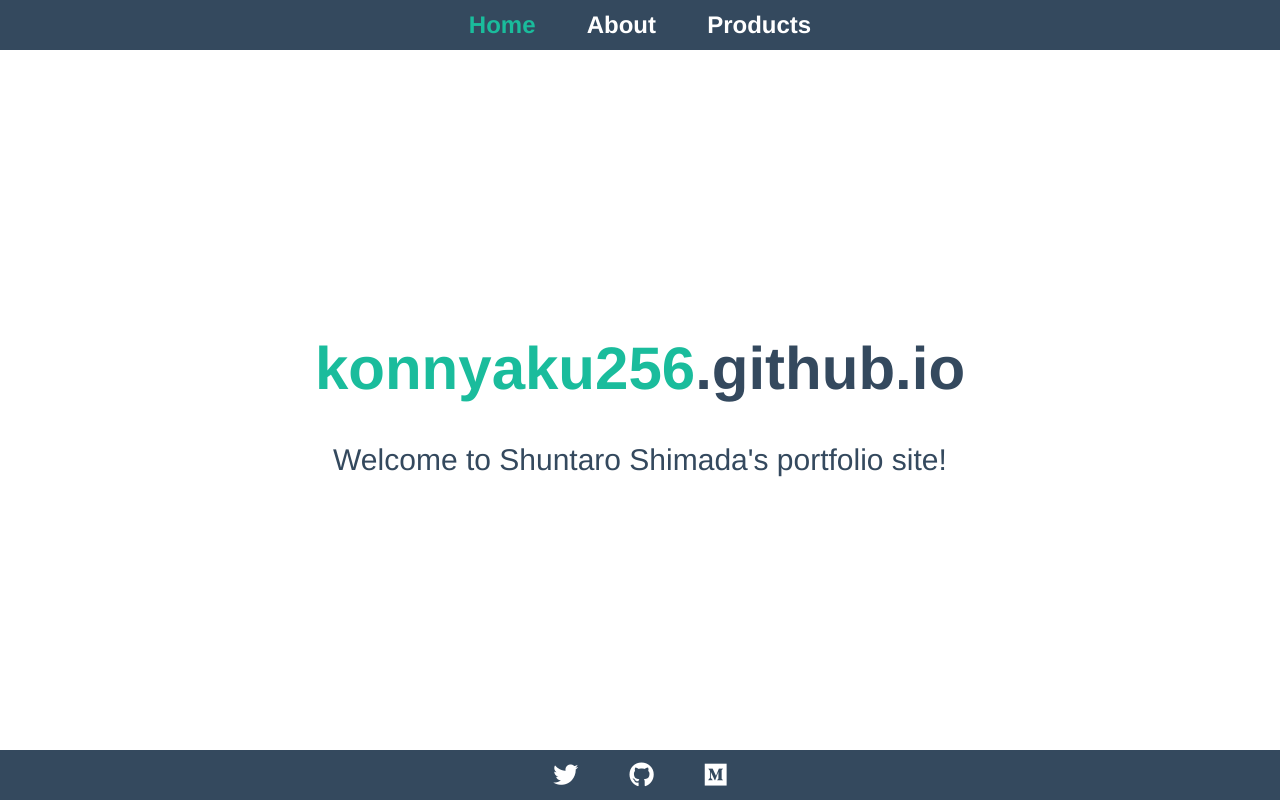
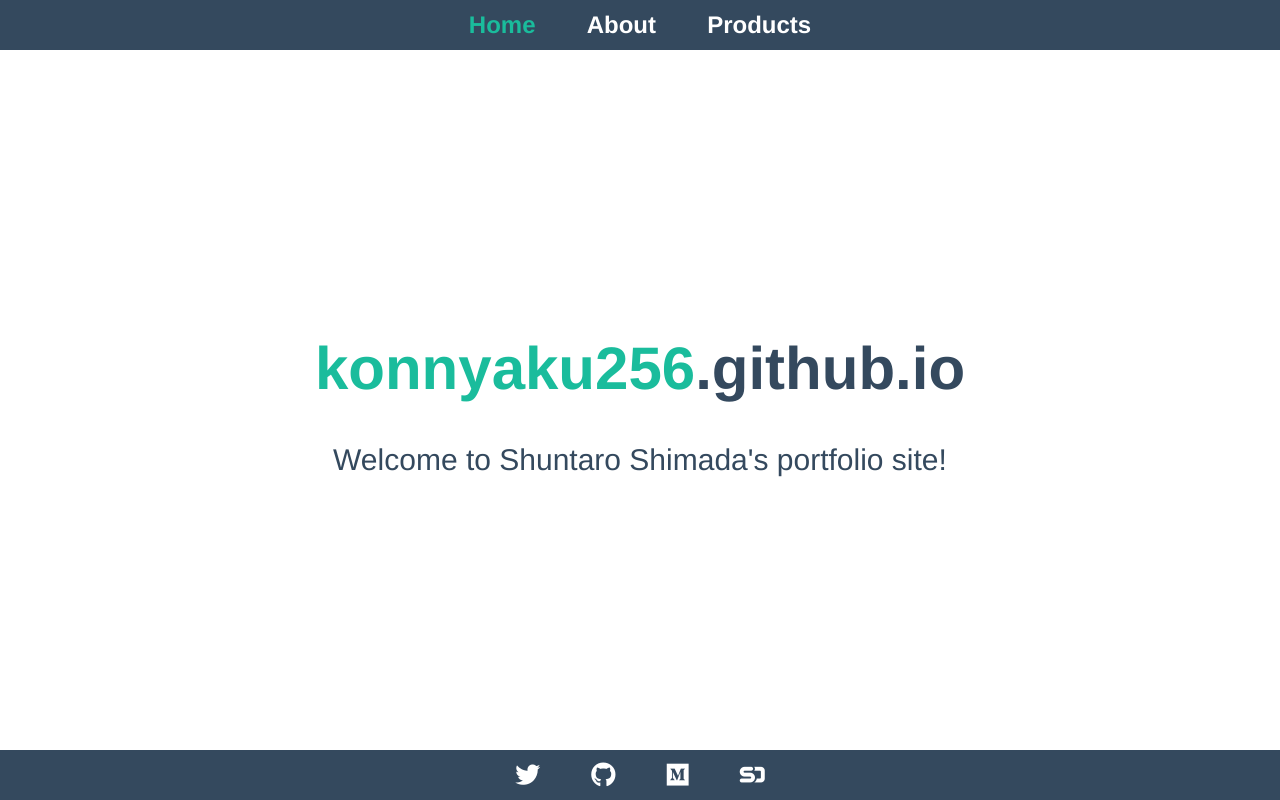
Before and after one commit to konnyaku256/portfolio, a Vue app: page / in a window 1280 px wide. Built offline with nearby package versions, Linux system fonts and the light colour scheme.

Commit message:
:sparkles: Add link to Speaker Deck

```diff
--- a/src/components/Footer.vue
+++ b/src/components/Footer.vue
@@ -2,7 +2,8 @@
   <div class="footer">
     <a href='https://twitter.com/konnyaku256'><i class="fab fa-twitter"></i></a>
     <a href='https://github.com/konnyaku256'><i class="fab fa-github"></i></a>
-    <a href='https://medium.com/@konnyaku256'><i class="fab fa-medium"></i></i></a>
+    <a href='https://medium.com/@konnyaku256'><i class="fab fa-medium"></i></a>
+    <a href='https://speakerdeck.com/konnyaku256'><i class="fab fa-speaker-deck"></i></a>
   </div>
 </template>
 
```
